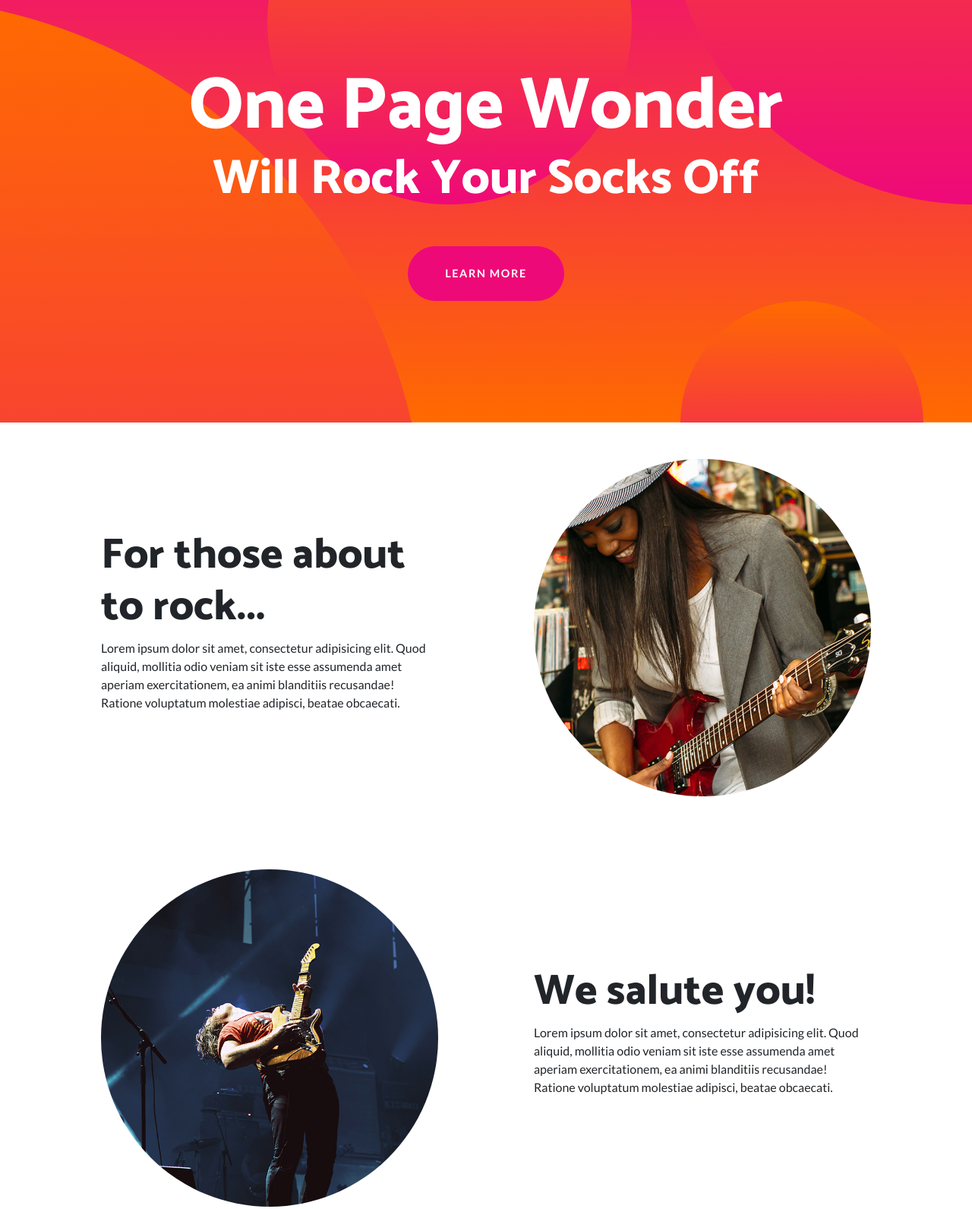
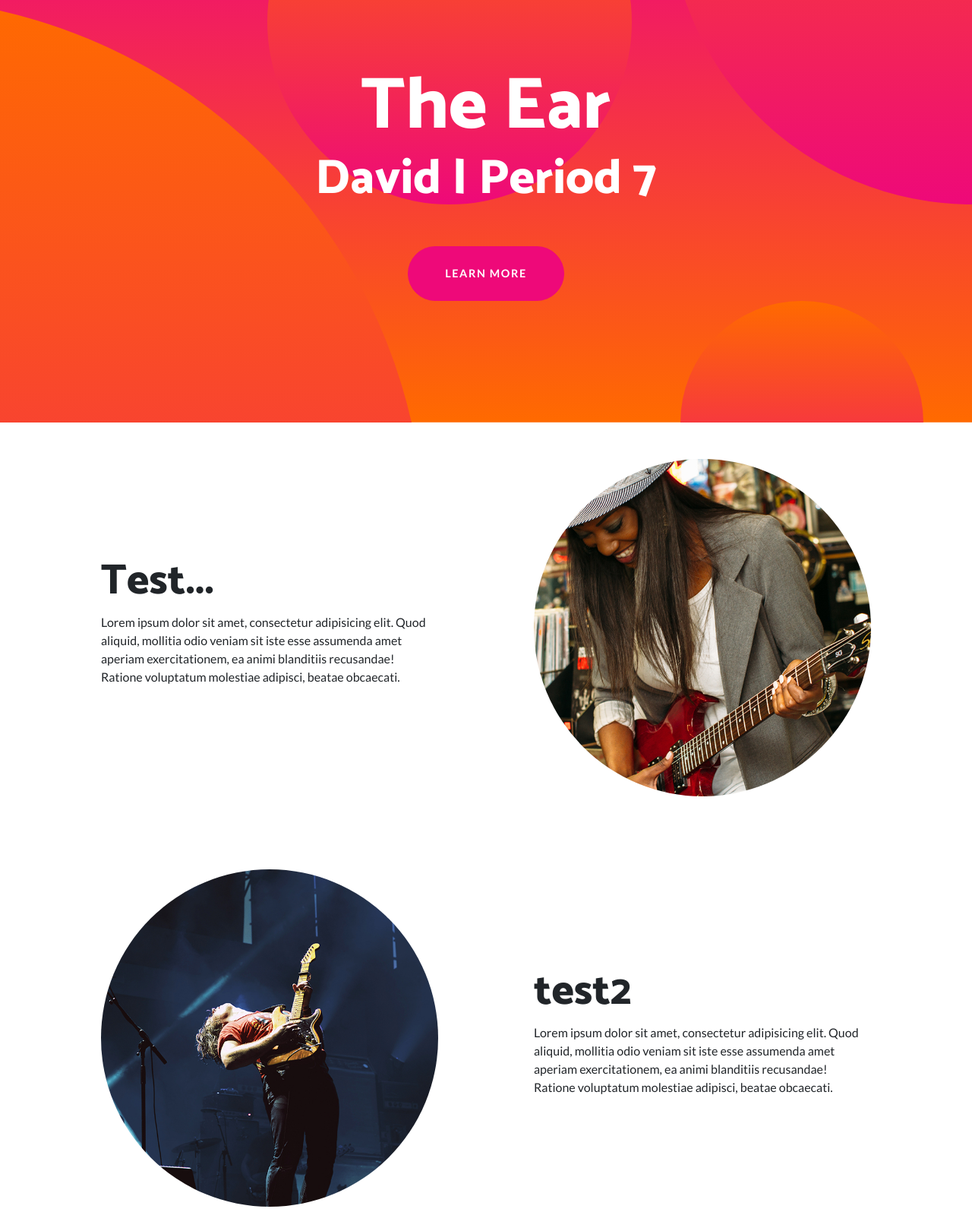
Before and after one commit to d4vidp/d4vidp.github.io, a website: page index.html in a window 1280 px wide. Shown: the part 131-1722 px from the top of the page at 76% size. Drawn offline with Linux system fonts and the light colour scheme.

Commit message:
Update index.html

```diff
--- a/index.html
+++ b/index.html
@@ -1,33 +1,52 @@
 <!DOCTYPE html>
+
 <html lang="en">
+
 
 <head>
 
+
 <meta charset="utf-8">
+
 <meta name="viewport" content="width=device-width, initial-scale=1, shrink-to-fit=no">
+
 <meta name="description" content="">
+
 <meta name="author" content="">
 
-  <title>One Page Wonder - Start Bootstrap Template</title>
+
+<title>The Ear</title>
+
 
 <!-- Bootstrap core CSS -->
+
 <link href="vendor/bootstrap/css/bootstrap.min.css" rel="stylesheet">
 
+
 <!-- Custom fonts for this template -->
+
 <link href="https://fonts.googleapis.com/css?family=Catamaran:100,200,300,400,500,600,700,800,900" rel="stylesheet">
+
 <link href="https://fonts.googleapis.com/css?family=Lato:100,100i,300,300i,400,400i,700,700i,900,900i" rel="stylesheet">
 
+
 <!-- Custom styles for this template -->
+
 <link href="css/one-page-wonder.min.css" rel="stylesheet">
 
 </head>
 
 <body>
 
+
 <!-- Navigation -->
+
 <nav class="navbar navbar-expand-lg navbar-dark navbar-custom fixed-top">
+
 <div class="container">
+
 <a class="navbar-brand" href="#">Start Bootstrap</a>
+
 <button class="navbar-toggler" type="button" data-toggle="collapse" data-target="#navbarResponsive" aria-controls="navbarResponsive" aria-expanded="false" aria-label="Toggle navigation">
         <span class="navbar-toggler-icon"></span>
       </button>
@@ -47,8 +66,8 @@
   <header class="masthead text-center text-white">
     <div class="masthead-content">
       <div class="container">
-        <h1 class="masthead-heading mb-0">One Page Wonder</h1>
-        <h2 class="masthead-subheading mb-0">Will Rock Your Socks Off</h2>
+        <h1 class="masthead-heading mb-0">The Ear</h1>
+        <h2 class="masthead-subheading mb-0">David | Period 7</h2>
         <a href="#" class="btn btn-primary btn-xl rounded-pill mt-5">Learn More</a>
       </div>
     </div>
@@ -68,7 +87,7 @@
         </div>
         <div class="col-lg-6 order-lg-1">
           <div class="p-5">
-            <h2 class="display-4">For those about to rock...</h2>
+            <h2 class="display-4">Test...</h2>
             <p>Lorem ipsum dolor sit amet, consectetur adipisicing elit. Quod aliquid, mollitia odio veniam sit iste esse assumenda amet aperiam exercitationem, ea animi blanditiis recusandae! Ratione voluptatum molestiae adipisci, beatae obcaecati.</p>
           </div>
         </div>
@@ -86,7 +105,7 @@
         </div>
         <div class="col-lg-6">
           <div class="p-5">
-            <h2 class="display-4">We salute you!</h2>
+            <h2 class="display-4">test2</h2>
             <p>Lorem ipsum dolor sit amet, consectetur adipisicing elit. Quod aliquid, mollitia odio veniam sit iste esse assumenda amet aperiam exercitationem, ea animi blanditiis recusandae! Ratione voluptatum molestiae adipisci, beatae obcaecati.</p>
           </div>
         </div>
@@ -104,7 +123,7 @@
         </div>
         <div class="col-lg-6 order-lg-1">
           <div class="p-5">
-            <h2 class="display-4">Let there be rock!</h2>
+            <h2 class="display-4">test3</h2>
             <p>Lorem ipsum dolor sit amet, consectetur adipisicing elit. Quod aliquid, mollitia odio veniam sit iste esse assumenda amet aperiam exercitationem, ea animi blanditiis recusandae! Ratione voluptatum molestiae adipisci, beatae obcaecati.</p>
           </div>
         </div>
```
Lines whose indentation alone changed are shown as unchanged.
